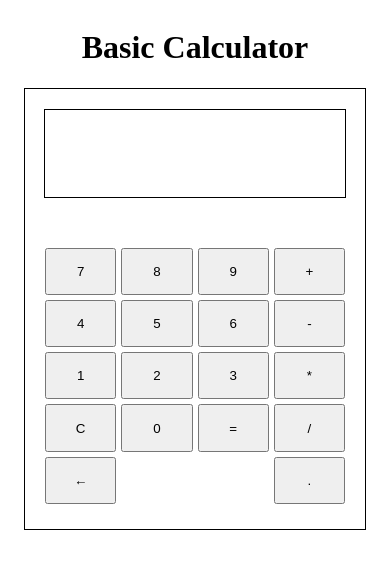
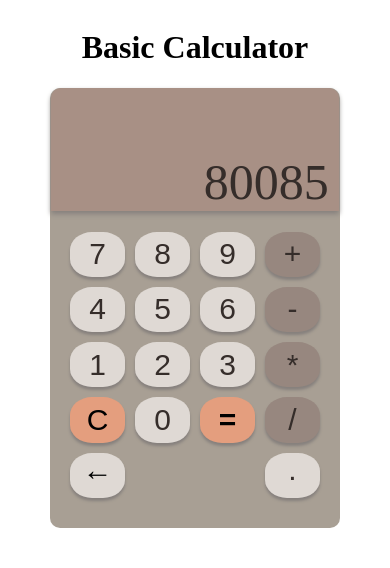
Before and after one commit to Ian-Wulf/odin-calculator, a plain HTML site: page index.html in a window 390 px wide. Drawn offline with Linux system fonts and the light colour scheme.

Commit message:
Updated Calculator Style
Provided color scheme for calculator body, display, and buttons. Also added additional styling to said elements to provide a more modern phone app-like appearance.

```diff
--- a/index.html
+++ b/index.html
@@ -9,9 +9,8 @@
     <body>
         <h1>Basic Calculator</h1>
         <div class="calculator-body">
-            <div class="inner-body">
             <div class="display">
-
+                80085
             </div>
             <div class="button-grid">
                 <div class="row" id="row1">
@@ -48,6 +47,5 @@
                 </div>
             </div>
         </div>
-        </div>
     </body>
 </html>
--- a/styles.css
+++ b/styles.css
@@ -6,21 +6,29 @@ body {
 
 button {
     flex: 1 1 auto;
+    padding: 0px;
     height: 100%;
     width: 0px;
+    border-radius: 40%;
+    font-size: 30px;
+    border: none;
+    box-shadow: 0px 3px 3px #86807d;
+    color: #352D2A;
 }
 
 .calculator-body {
     display: flex;
     flex-direction: column;
     align-items: center;
-    border: solid black 1px;
+    /*border: solid black 1px;*/
     padding: 20px;
-    width: 300px;
+    width: 250px;
     height: 400px;
-
+    border-radius: 10px;
+    background-color: #A89F94;
 }
 
+/*
 .inner-body {
     display: flex;
     flex-direction: column;
@@ -28,12 +36,21 @@ button {
     width: 100%;
     height: 100%;
 }
+*/
 
 .display {
-    border: solid black 1px;
-    width: 100%;
-    height: 30%;
-    margin-bottom: 50px;
+    color: #352D2A;
+    background-color: #A89085;
+    border-radius: 10px 10px 0px 0px;
+    width: calc(103% + 20px);
+    height: 40%;
+    margin: -20px -20px 1.3rem -20px;
+    display: flex;
+    justify-content: flex-end;
+    align-items: end;
+    font-size: 50px;
+    padding-right: 10px;
+    box-shadow: 0px 3px 5px #86807d;
 }
 
 .button-grid {
@@ -43,27 +60,50 @@ button {
     height: 90%;
 }
 
-
-
 .row {
-    flex: 1 1 auto;
+    flex: 1 1 0;
     display: flex;
-    gap: 5px;
-    margin-bottom: 5px;
+    gap: 10px;
+    margin-bottom: 10px;
 }
 
 .empty {
     visibility: hidden;
 }
 
-#row5 {
-    display: flex;
+.digit {
+    background-color: #DFD9D4;
+}
+
+.operator {
+    background-color: #97877F;
+}
+
+#clear {
+    background-color: #E49E7E;
+    font-weight: 525;
+    color: black;
+}
+
+#evaluate {
+    background-color: #E49E7E;
+    font-weight: bolder;
+    color: black;
 }
 
 #backspace {
+    display: flex;
+    justify-content: center;
+    font-size: 30px;
+    color: black;
+    font-weight: 900;
+    background-color: #DFD9D4;
 
 }
 
 #decimal {
+    display: flex;
+    justify-content: center;
+    background-color: #DFD9D4;
 
 }
```
Lines whose indentation alone changed are shown as unchanged.
